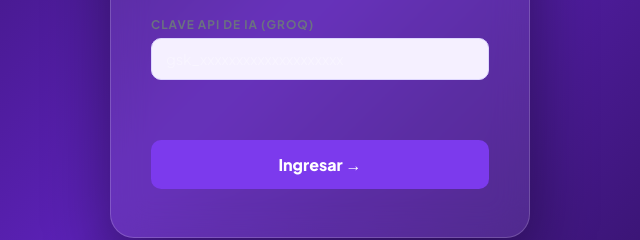
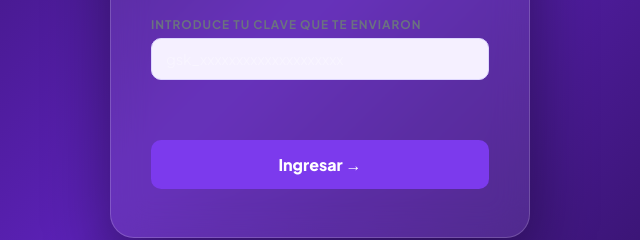
Before and after one commit to juangabrielSSJ/PC-REVIVE, an Electron app: page lista de cotejos.html in a window 1400 px wide. Shown: the part 407-647 px from the top of the page, 380-1020 px from the left. Drawn offline with Linux system fonts and the light colour scheme.

Commit message:
lista de cotejos.html

```diff
--- a/lista de cotejos.html
+++ b/lista de cotejos.html
@@ -332,7 +332,7 @@ table.cotejo tr:nth-child(even) td{background:#fafafa;}
       <input class="lock-input" type="password" id="pass1" placeholder="Contraseña del sistema"/>
     </div>
     <div class="field">
-      <label class="lock-label">Clave API de IA (Groq)</label>
+      <label class="lock-label">INTRODUCE TU CLAVE QUE TE ENVIARON</label>
       <input class="lock-input" type="password" id="pass2" placeholder="gsk_xxxxxxxxxxxxxxxxxxxx"/>
     </div>
     <div class="lock-err" id="lockErr"></div>
```
